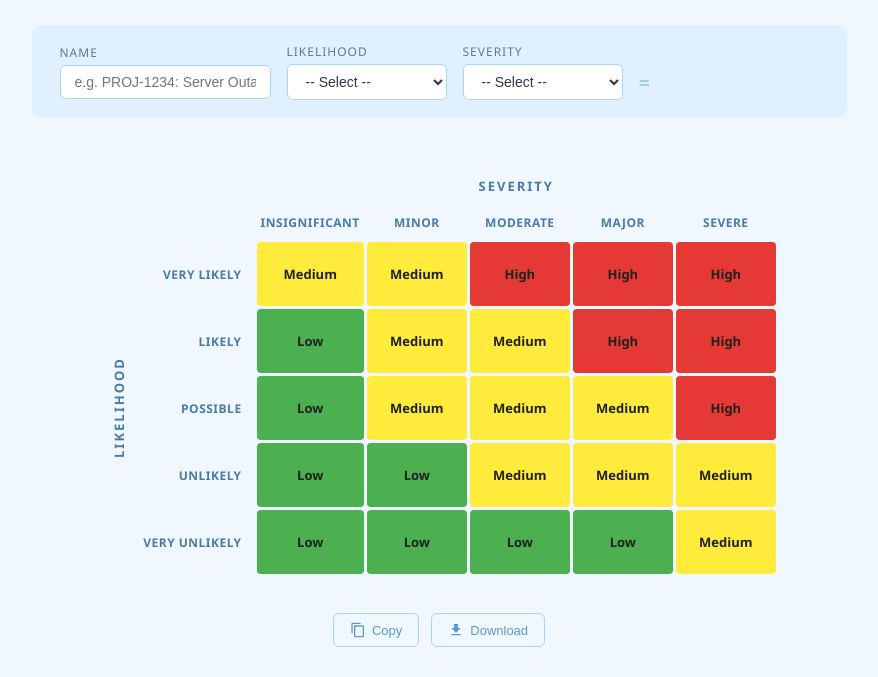
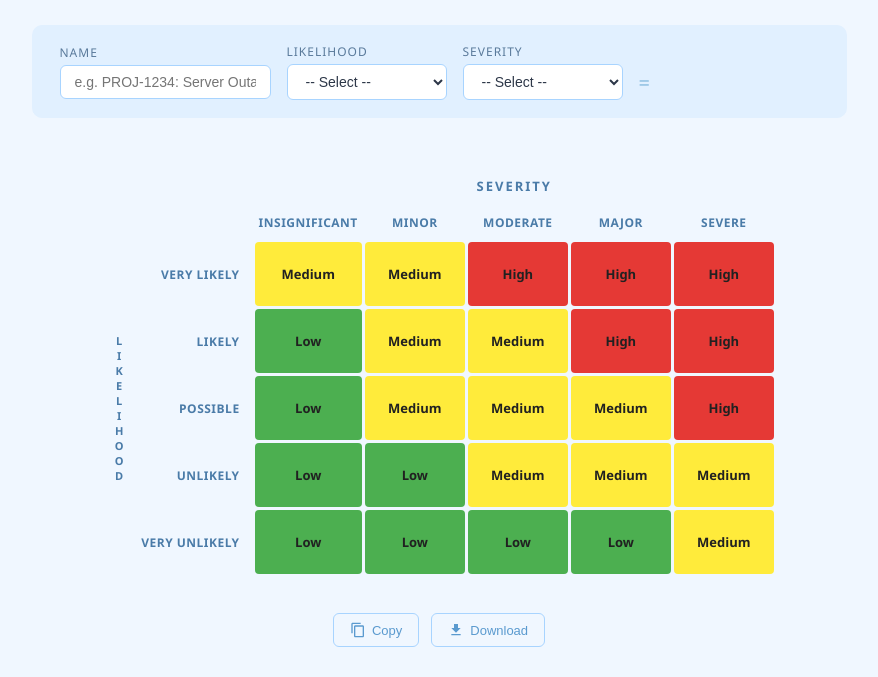
Before and after one commit to 155martinmoreno/risk-matrix, a website: page src/index.html in a window 1280 px wide. Shown: the part 138-815 px from the top of the page, without its empty margins (201-1079 px from the left). Drawn offline with nearby package versions, Linux system fonts and the light colour scheme.

Commit message:
Fix Likelihood label to render consistently in PNG export
Use stacked letters with <br> for the Likelihood label instead of
writing-mode CSS, ensuring identical rendering in browser and
html2canvas PNG output.

Co-Authored-By: Claude Opus 4.6 <noreply@anthropic.com>

```diff
--- a/src/index.html
+++ b/src/index.html
@@ -261,11 +261,11 @@
     }
 
     table.risk-matrix th.likelihood-label {
-      writing-mode: vertical-rl;
-      transform: rotate(180deg);
       text-align: center;
       vertical-align: middle;
-      padding: 12px 8px;
+      padding: 4px 6px;
+      font-size: 11px;
+      letter-spacing: 0;
     }
 
     /* Matrix Table */
@@ -439,7 +439,7 @@
         </thead>
         <tbody>
           <tr data-likelihood="Very Likely">
-            <th class="axis-label likelihood-label" rowspan="5">Likelihood</th>
+            <th class="axis-label likelihood-label" rowspan="5">L<br>I<br>K<br>E<br>L<br>I<br>H<br>O<br>O<br>D</th>
             <th class="row-header">Very Likely</th>
             <td class="cell risk-medium" data-severity="Insignificant" data-risk="Medium">Medium</td>
             <td class="cell risk-medium" data-severity="Minor" data-risk="Medium">Medium</td>
```
